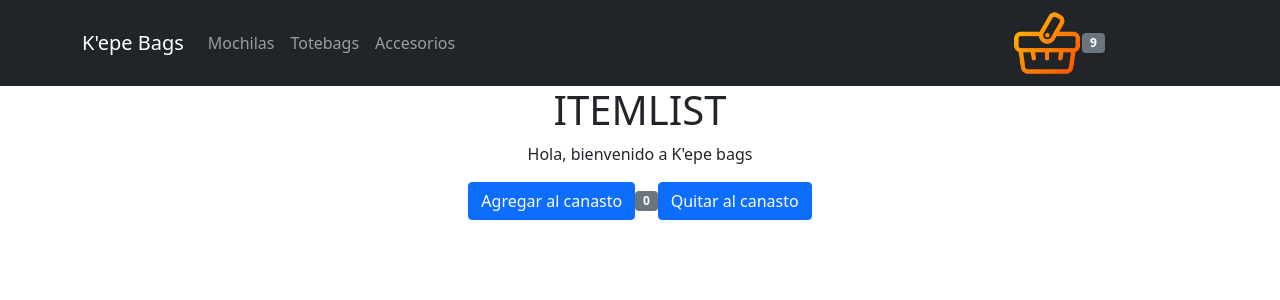
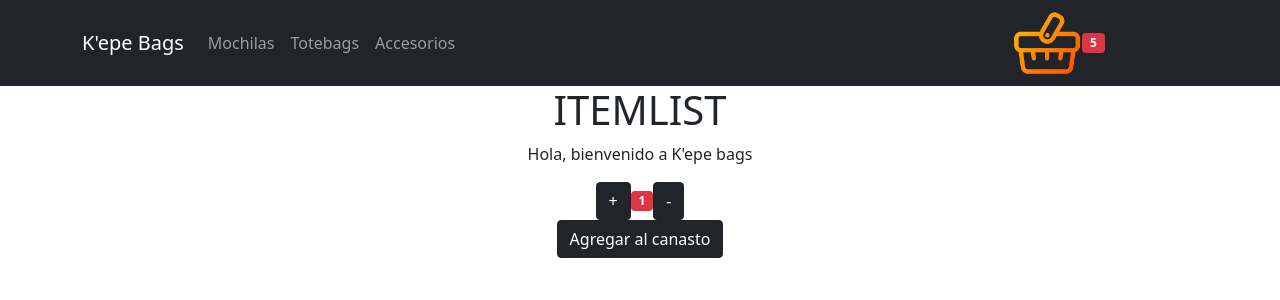
Before and after one commit to pabagui/reactjsv2, a React (Create React App) app: page / in a window 1280 px wide. Shown: the top 300 px of the page. Built offline with nearby package versions, Linux system fonts and the light colour scheme.

Commit message:
desafio usando funcion onadd

```diff
--- a/src/components/ItemCount.jsx
+++ b/src/components/ItemCount.jsx
@@ -1,60 +1,72 @@
 
+import React from 'react';
 import {useState} from 'react'
 import 'bootstrap/dist/css/bootstrap.min.css'
 import Button from 'react-bootstrap/Button'
 import Badge from 'react-bootstrap/Badge'
 
-export function ItemCount() {
-        const [count, setCount] = useState( 0 )
-        let stockItem= 5
+function ItemCount({ initial, stock, onAdd}) {
+    const [counter, setCounter] = useState(initial)
 
-        const handlerAdd = () => {
-            //let stockItem= 5
+    const handlerAdd = () => {
+        if(counter < stock){
+            setCounter(counter + 1)
+        }
+    }
 
-            if(count < stockItem) {
-                setCount(count+1)
-            } else {
-                alert("unidades máximas de compra")
-            }
+    const handlerMinus = () => {
+        if (counter > initial){
+            setCounter(counter - 1)
         }
+    }
 
-        const handlerRemove = () => {
-            //let minStockItem= 1
-            if (count < 1) {
-                alert("canasto vacío")
-            }else {
-                setCount( count-1)
-            }
+    const addCart = () => {
+        onAdd(counter)
+    }
+
+  return <div className="container w-50">
+            <Button variant="dark" onClick={ handlerAdd }> + </Button>
+            <Badge bg="danger">{ counter }</Badge>
+            <Button variant="dark" onClick={ handlerMinus }> - </Button><br/>
+            <Button variant="dark" onClick={ addCart }> Agregar al canasto </Button>
+         </div>;
+};
+
+export default ItemCount;
+
+
+/*
+//ejercicio que también funciona, pero sin uso de onAdd
+  function ItemCount({ initial, stock, onAdd}) {
+    const [counter, setCounter] = useState(initial)
+
+    const handlerAdd = () => {
+        if(counter < stock){
+            setCounter(counter + 1)
         }
+    }
 
-        return (
-            <div>
-                <Button onClick={ handlerAdd } className="primary">Agregar al canasto</Button>
-                <Badge bg="secondary">{ count }</Badge>
-                <Button onClick={ handlerRemove }>Quitar al canasto</Button>
-            </div>
-        )
+    const handlerMinus = () => {
+        if (counter > initial){
+            setCounter(counter - 1)
+        }
+    }
+
+    const addCart = () => {
+        onAdd(counter)
+    }
+
+    return (
+        <Div className="container w-50">
+        <Button className="btn btn-primary" onClick={ handlerAdd }> + </Button>
+        <Badge bg="secondary">{ count }</Badge>
+        <Button className="btn btn-primary" onClick={ handlerMinus }> - </Button><br/>
+        <Button className="btn btn-primary"> onClick={ addCart }Agregar al canasto </Button>
+        <Div/>
+    )
 }
 
-/*
-export function ItemCountNeg() {
-        const [count, setCount] = useState( 0 )
 
-        const handlerCount = () => {
-            let minStockItem= 1
-            if (count < minStockItem) {
-                console.log("canasto vacío")
-            }else {
-                setCount( count-1)
-            }
-        }
+export default ItemCount
 
-        return (
-            <div>
-                <button id="restar" onClick={ handlerCount }>Quitar del canasto</button>
-                {count}
-            </div>
-        )
-
-}
 */
--- a/src/components/ItemListContainer.jsx
+++ b/src/components/ItemListContainer.jsx
@@ -1,15 +1,22 @@
 import React from 'react'
-import { ItemCount } from './ItemCount'
+import ItemCount from './ItemCount'
+
+
+
 
 
 export const ItemListContainer = ( {greetings}) => {
     // console.log(props) == console.log( {greetings} ), es la call back con destructuring de la props
+
+    function onAdd(cant) {
+        console.log(cant)
+    }
+
     return (
         <div>
             <h1>ITEMLIST</h1>
             <p>{ greetings }</p>
-            <ItemCount/>
-
+            <ItemCount initial={1} stock={5} onAdd={onAdd}/>
         </div>
     )
 }
--- a/src/components/NavBar/CartWidget/CartWidget.jsx
+++ b/src/components/NavBar/CartWidget/CartWidget.jsx
@@ -6,7 +6,7 @@ export const CartWidget = () => {
     return (
         <div className="w-25">
             <img src="/cesta-de-la-compra.png" alt="cesta de compras" className="w-25"/>
-            <Badge bg="secondary">9</Badge>
+            <Badge bg="danger">5</Badge>
             <span className="visually-hidden">unread messages</span>
         </div>
     )
```
Also changed, not shown: src/App.js (+6 -5 lines).
